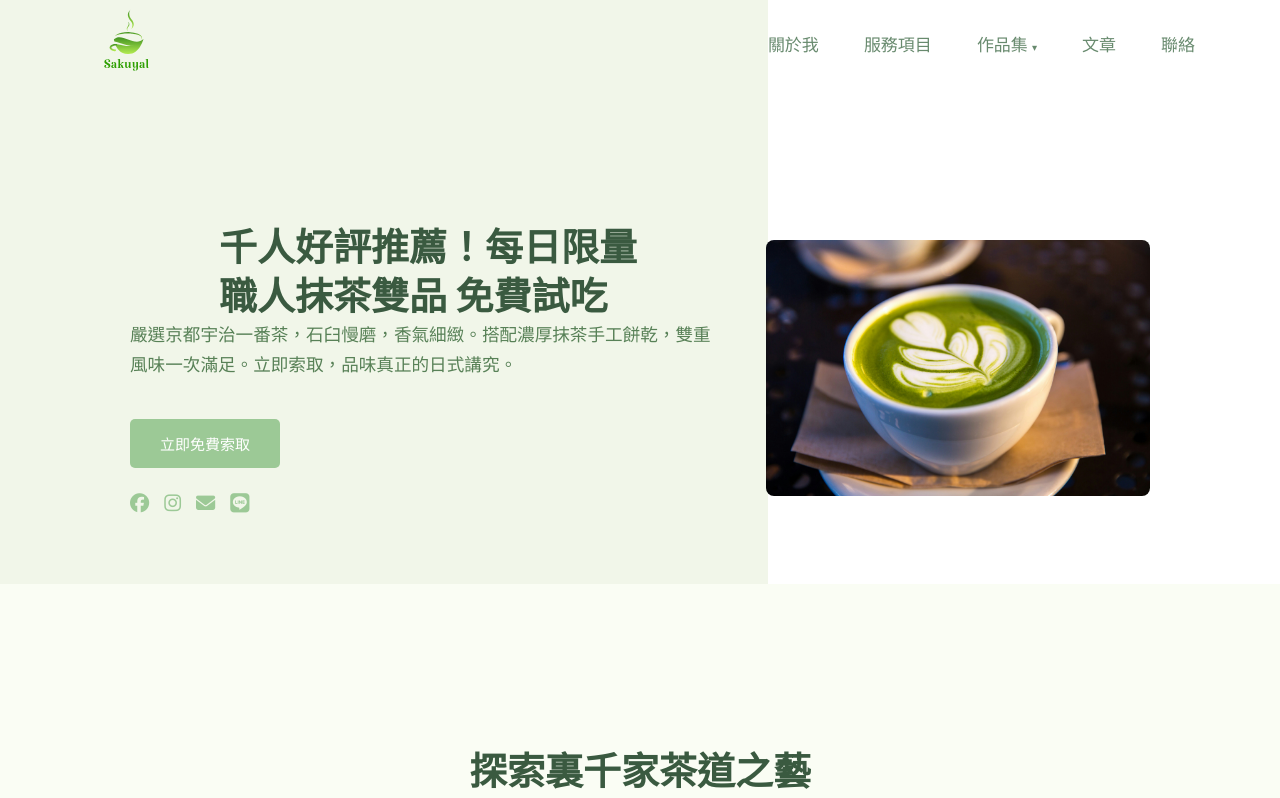
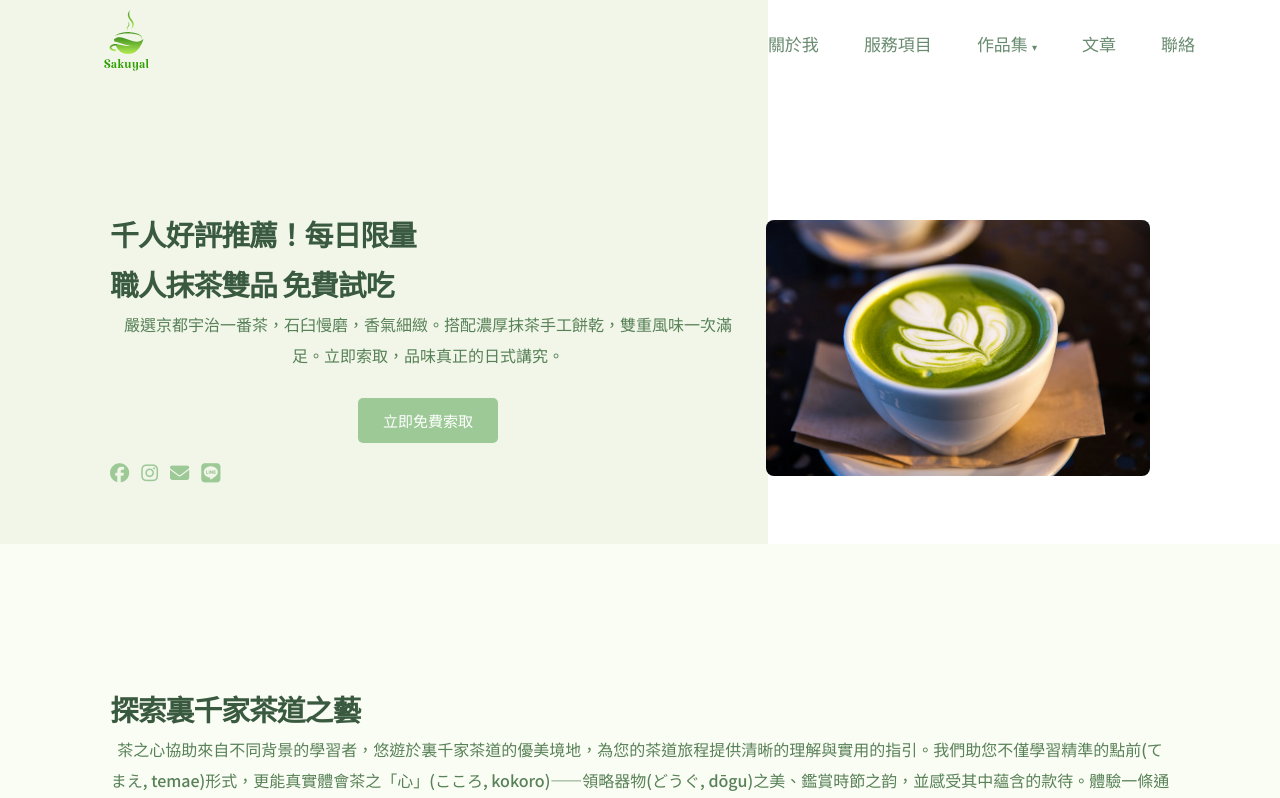
Before and after one commit to YURULIN1995/sakuyal-nlp, a React (Vite) app: page / in a window 1280 px wide. Shown: the top 798 px of the page. Built offline with nearby package versions, Linux system fonts and the light colour scheme.

Commit message:
Adjust media query for viewport xs (<=576px)

```diff
--- a/src/components/Navbar/Navbar.jsx
+++ b/src/components/Navbar/Navbar.jsx
@@ -3,7 +3,7 @@ import NavbarPc from './NavbarPc';
 import NavbarMobile from './NavbarMobile';
 
 function Navbar() {
-  const isMobile = useIsMobile(710);
+  const isMobile = useIsMobile(921);
   console.log("Navbar component, isMobile:", isMobile);
 
   return (
--- a/src/hooks/useIsMobile.js
+++ b/src/hooks/useIsMobile.js
@@ -5,7 +5,7 @@ import { useState, useEffect } from 'react';
 @returns {boolean} - 如果視窗寬度小於或等於 breakpoint 回傳 true，大於 breakpoint 回傳 false。
  JSDoc end*/
 
-const useIsMobile = (breakpoint = 768) => {
+const useIsMobile = (breakpoint = 921) => {
   const [isMobile, setIsMobile] = useState(() => {
     if (typeof window !== 'undefined') {
       return window.innerWidth <= breakpoint;
--- a/src/index.css
+++ b/src/index.css
@@ -17,6 +17,15 @@ ul {
     list-style: none;
 }
 
+/* MEDIA QUERY BREAKPOINTS */
+:root {
+    --breakpoint-sm: 576px;
+    --breakpoint-md: 768px;
+    --breakpoint-lg: 992px;
+    --breakpoint-xl: 1200px;
+    --breakpoint-xxl: 1400px;
+}
+
 /* BASE STYLES */
 body {
     font-family: "Noto Sans TC";
@@ -25,5 +34,5 @@ body {
 
 p {
     font-family: "Noto Sans TC";
-    font-weight: 300;
+    font-weight: 400;
 }
--- a/src/styles/ContentSection.module.css
+++ b/src/styles/ContentSection.module.css
@@ -1,24 +1,24 @@
 .title {
-font-size: 38px;
+font-size: 1.8em;
 color: rgb(58, 90, 64);
 font-weight: 700;
 line-height: 1.3;
 margin-top: 0;
-margin-bottom: 20px;
+margin-bottom: 15px;
 }
 
 .paragraph {
-font-size: 1.1em;
+font-size: 1em;
 color: rgb(88, 129, 87);
 line-height: 1.7;
-margin-bottom: 25px;
+margin-bottom: 20px;
 }
 
 .button {
 box-sizing: border-box;
 display: inline-block;
 width: auto;
-padding: 14px 30px;
+padding: 12px 25px;
 background-color: rgb(156, 201, 150);
 color: white;
 border: none;
@@ -26,7 +26,9 @@ border-radius: 5px;
 cursor: pointer;
 font-size: 15px;
 text-align: center;
-margin-top: 15px;
+margin-top: 10px;
+margin-left: auto;
+margin-right: auto;
 transition: background-color 0.3s ease;
 white-space: nowrap;
 text-decoration: none;
@@ -40,8 +42,8 @@ background-color: rgb(58, 90, 64);
 list-style: none;
 padding: 0;
 display: flex;
-gap: 15px;
-margin-top: 20px;
+gap: 12px;
+margin-top: 15px;
 }
 
 .socialLink {
@@ -54,9 +56,23 @@ display: inline-block;
 color: rgb(58, 90, 64);
 }
 
-@media (max-width: 768px) {
-.title { font-size: 1.8em; margin-bottom: 15px; }
-.paragraph { font-size: 1em; margin-bottom: 20px; }
-.button { padding: 12px 25px; margin-top: 10px; }
-.socialList { margin-top: 15px; gap: 12px; }
+@media (min-width: var(--breakpoint-md)) {
+.title {
+    font-size: 38px;
+    margin-bottom: 20px;
 }
+.paragraph {
+    font-size: 1.1em;
+    margin-bottom: 25px;
+}
+.button {
+    padding: 14px 30px;
+    margin-top: 15px;
+    margin-left:initial;
+    margin-right: initial;
+}
+.socialList {
+    margin-top: 20px;
+    gap: 15px;
+}
+}
--- a/src/styles/Navbar/NavbarMobile.module.css
+++ b/src/styles/Navbar/NavbarMobile.module.css
@@ -29,8 +29,7 @@
   background-color: var(--mobile-foreground);
   border-radius: 9px;
   transform-origin: center center;
-  transition: transform var(--mobile-animation-timing),
-              opacity var(--mobile-animation-timing);
+  transition: transform var(--mobile-animation-timing), opacity var(--mobile-animation-timing);
 }
 
 /* Hamburger animation to 'X' when isOpen class is added */
--- a/src/styles/Navbar/NavbarPc.module.css
+++ b/src/styles/Navbar/NavbarPc.module.css
@@ -78,11 +78,6 @@ opacity: 1;
 visibility: visible;
 }
 
-/* 下拉選單中的列表項
-.dropdownItem {
-(通常不需要特別樣式，靠連結樣式即可)
-}
-*/
 
 /* 下拉選單中的連結 */
 .dropdownLink {
--- a/src/styles/TwoColumnLayout.module.css
+++ b/src/styles/TwoColumnLayout.module.css
@@ -4,9 +4,9 @@
     max-width: 1140px;
     margin-left: auto;
     margin-right: auto;
+    padding-left: 20px;
+    padding-right: 20px;
     box-sizing: border-box;
-    padding-left: 40px;
-    padding-right: 40px;
     display: flex;
     align-items: center; /* 使用 align-items: center 將子元素 .innerColumns 垂直置中 */
   }
@@ -15,11 +15,12 @@
   display: flex;
   flex-wrap: wrap;
   width: 100%;
+  flex-direction: column;
 }
 
 .textContainer {
-  flex-basis: 60%;
-  padding: 20px;
+  flex-basis: auto;
+  width: 100%;
   box-sizing: border-box;
   display: flex;
   flex-direction: column;
@@ -27,9 +28,6 @@
   align-items: flex-start; /* 預設靠左 */
 }
 
-.textContainer h2 {
-  margin: auto;
-}
 /* 在檔案末尾或其他合適位置添加 */
 .textContainer:only-child {
   flex-basis: 100%; /* 讓它佔滿父層寬度 */
@@ -41,9 +39,23 @@
   /* align-items: center; /* 也可以考慮將內容置中 */
 }
 
+.textContainer h2 {
+  margin: auto;
+  line-height: 50px;
+  letter-spacing: -1px;
+}
+
+.textContainer p {
+  margin-bottom: 17px;
+  text-align: center;
+  line-height: 31px;
+}
+
+
 .imageContainer {
-  flex-basis: 40%;
-  padding: 20px;
+  flex-basis: auto;
+  padding: 15px;
+  width: 100%;
   box-sizing: border-box;
   display: flex;
   align-items: center;
@@ -62,24 +74,29 @@
 }
 
 /* 通用響應式堆疊 */
-@media (max-width: 768px) {
+@media (min-width: 768px) {
   .contentContainer {
-    padding-left: 20px;
-    padding-right: 20px;
+    padding-left: 40px;
+    padding-right: 40px;
   }
+
   .innerColumns {
-    flex-direction: column;
+    flex-direction: initial;
   }
 
 /* 預設順序：文字先，圖片後 (因為 DOM 順序)，Hero 可以覆蓋 */
-  .textContainer, .imageContainer {
-    flex-basis: auto;
-    width: 100%;
-    padding: 15px; /* mobile 內部 padding */
+  .textContainer {
+    flex-basis: 60%;
+  }
+  .imageContainer {
+    flex-basis: 40%;
+    padding: 20px;
+    width: initial;
   }
 
   .textContainer h2 {
     margin: 0;
+    width: initial;
   }
 
 }
```
